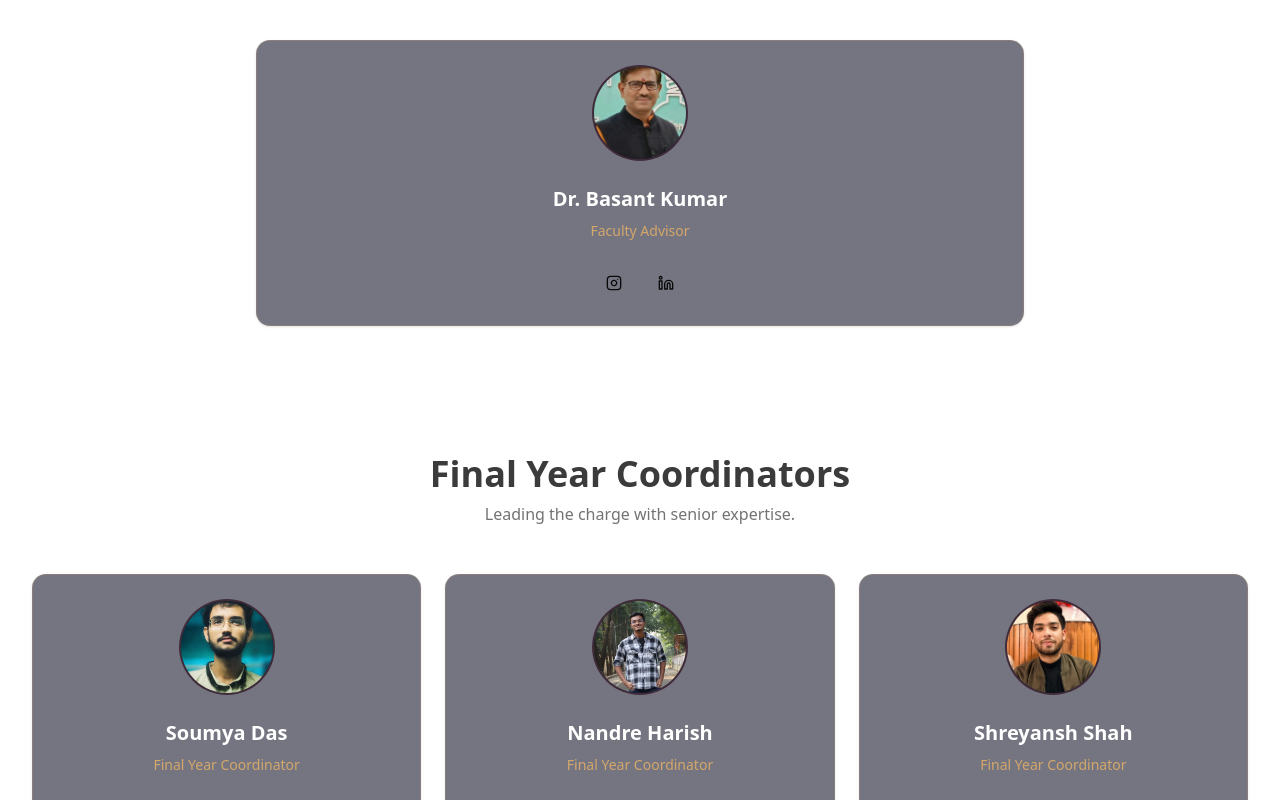
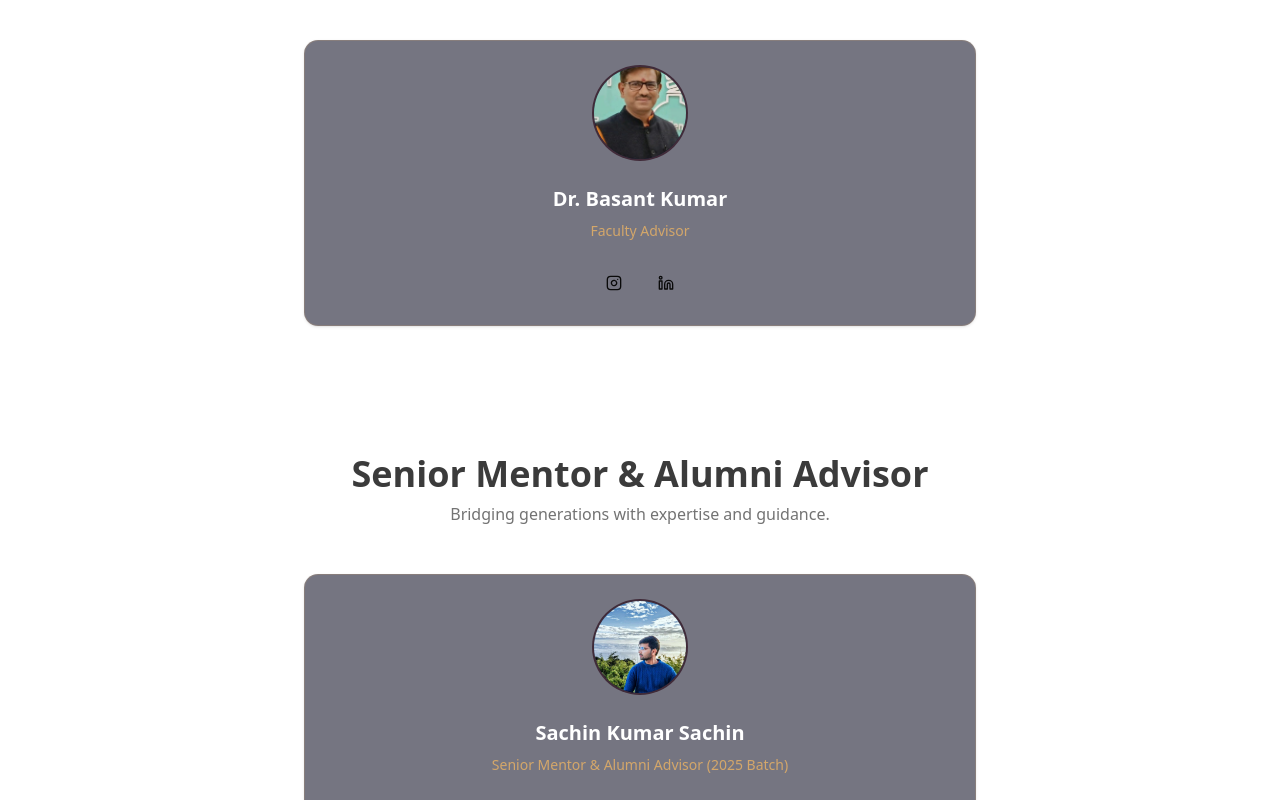
Before and after one commit to HemantRaj-2005/QuantaCon, a Next.js app: page / in a window 1280 px wide. Shown: the part 2000-2800 px from the top of the page. Built offline with nearby package versions, Linux system fonts and the light colour scheme.

Commit message:
added sachin sir

```diff
--- a/app/page.tsx
+++ b/app/page.tsx
@@ -15,6 +15,16 @@ export default function Home() {
       image: "/images/coordinators/basantkumar.png",
     },
     // Add more professors if needed
+  ];
+
+  const superSenior = [
+    {
+      name: "Sachin Kumar Sachin",
+      role: "Senior Mentor & Alumni Advisor (2025 Batch)",
+      instagramLink: "https://www.instagram.com/vsb_sachin/",
+      linkedinLink: "https://www.linkedin.com/in/sachinkr24/",
+      image: "/images/coordinators/sachin.jpeg",
+    },
   ];
 
   const finalYearCoordinators = [
@@ -134,7 +144,7 @@ export default function Home() {
           </p>
         </div>
 
-        <div className="sm:grid-cols-2 gap-6 max-w-3xl mx-auto">
+        <div className="grid grid-cols-1 gap-6 max-w-2xl mx-auto">
           {professors.map((professor, i) => (
             <CoordinatorCard
               key={`prof-${i}`}
@@ -147,6 +157,36 @@ export default function Home() {
           ))}
         </div>
       </section>
+
+      {/* Super Senior Section */}
+      <section
+        id="super-senior"
+        className="py-16 px-4 md:px-8 max-w-7xl mx-auto relative z-10"
+      >
+        <div className="text-center mb-12">
+          <h2 className="text-3xl md:text-4xl font-bold text-foreground/80">
+            Senior Mentor & Alumni Advisor
+          </h2>
+          <p className="text-muted-foreground mt-2">
+            Bridging generations with expertise and guidance.
+          </p>
+        </div>
+
+        <div className="grid grid-cols-1 gap-6 max-w-2xl mx-auto">
+          {superSenior.map((senior, i) => (
+            <CoordinatorCard
+              key={`senior-${i}`}
+              name={senior.name}
+              role={senior.role}
+              instagramLink={senior.instagramLink}
+              linkedinLink={senior.linkedinLink}
+              image={senior.image}
+            />
+          ))}
+        </div>
+      </section>
+
+      <Separator className="bg-dune-sand/10 max-w-7xl mx-auto" />
 
       {/* Final Year Coordinators Section */}
       <section
```
Also changed, not shown: public/images/coordinators/sachin.jpeg (added).
